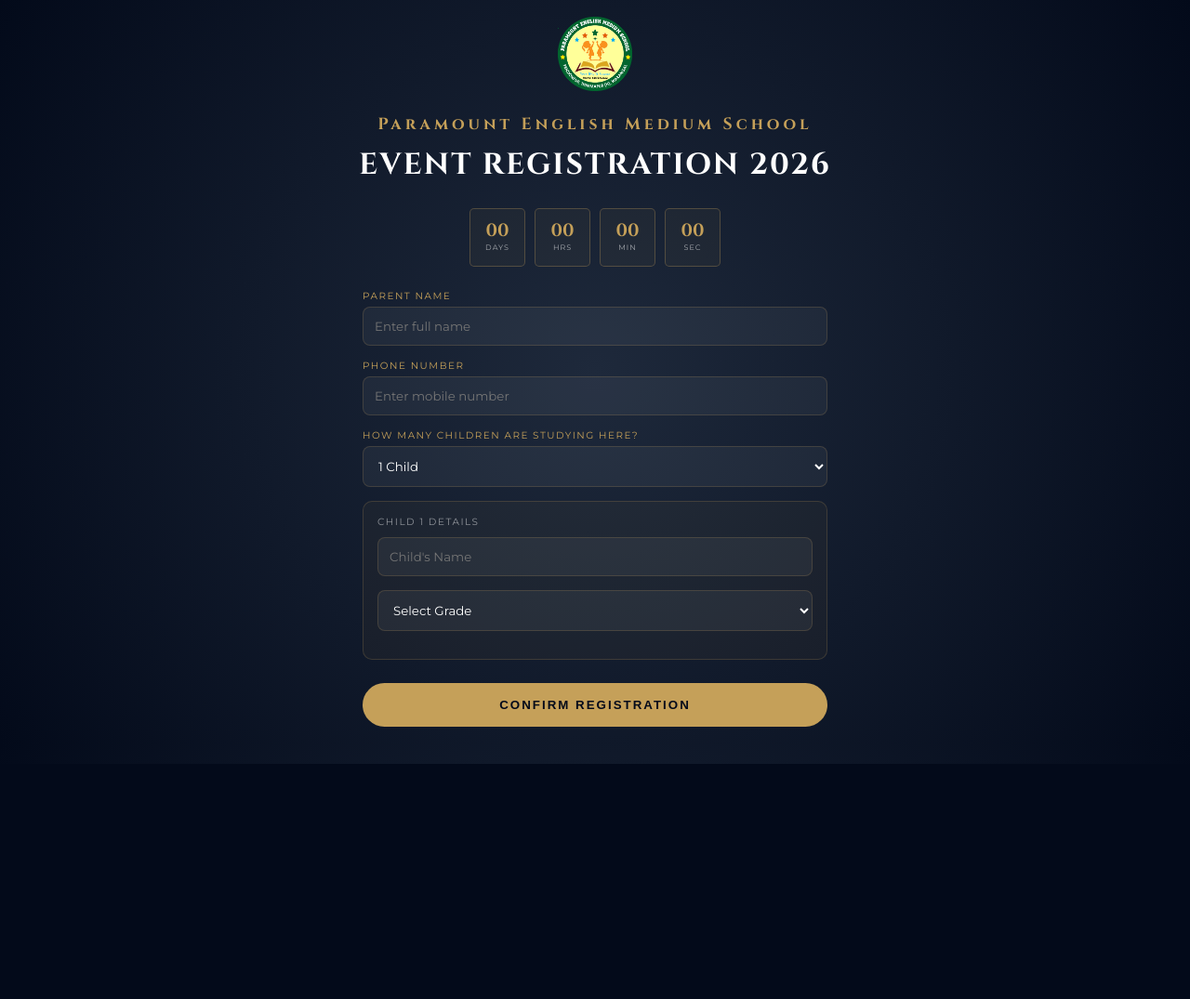
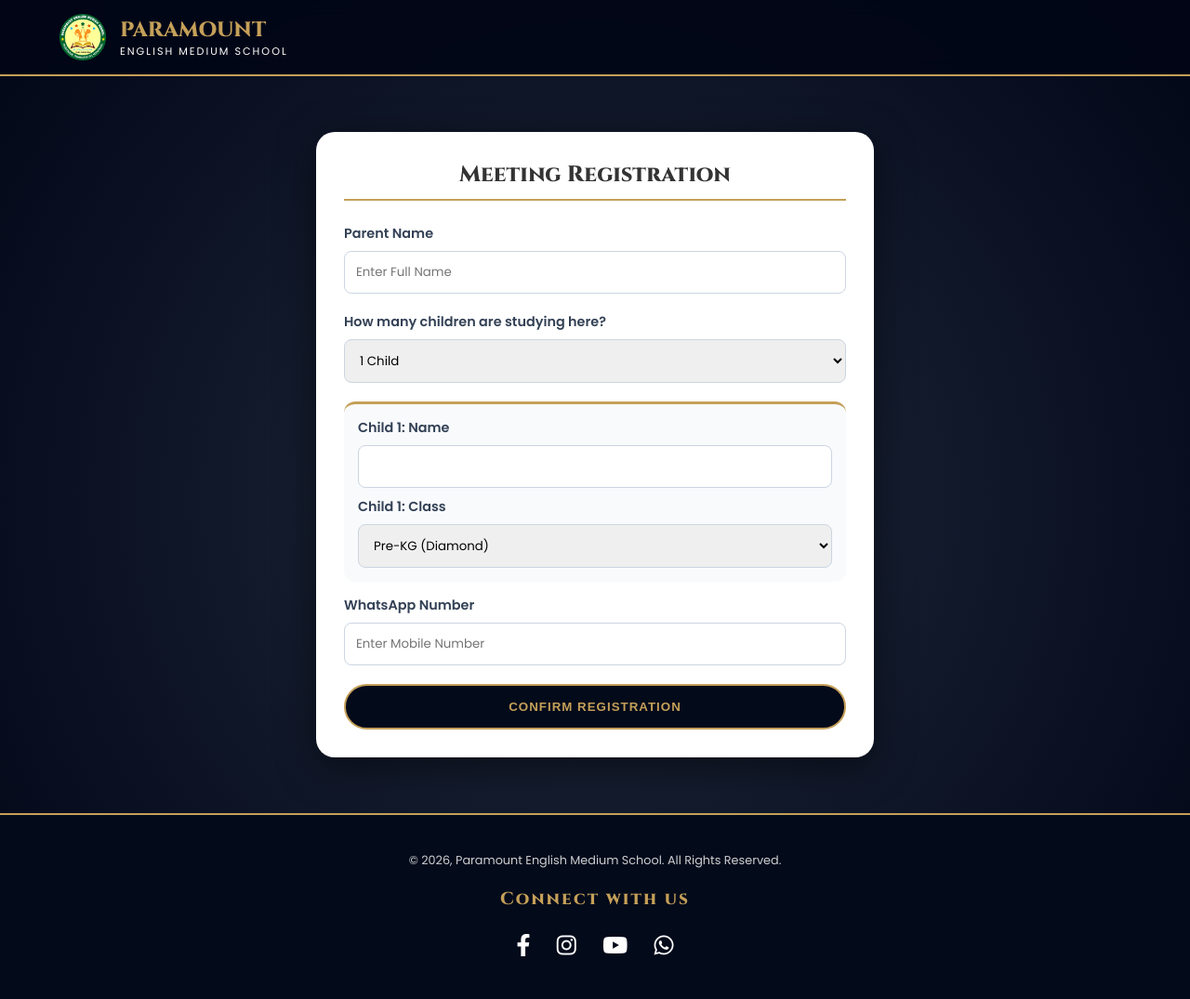
Before and after one commit to paramountwgl/Registrations-PTM2026, a plain HTML site: page index.html in a window 1280 px wide. Shown: the whole page at 93% size. Before the commit the page ends 822 px from the top, so only its background shows below. Drawn offline with Linux system fonts and the light colour scheme.

Commit message:
Update index.html

```diff
--- a/index.html
+++ b/index.html
@@ -3,227 +3,223 @@
 <head>
     <meta charset="UTF-8">
     <meta name="viewport" content="width=device-width, initial-scale=1.0">
-    <title>Guest Registration | Paramount School</title>
-
-    <link href="https://fonts.googleapis.com/css2?family=Cinzel:wght@400;700;900&family=Great+Vibes&family=Montserrat:wght@200;400;600&display=swap" rel="stylesheet">
-    <link rel="stylesheet" href="https://cdnjs.cloudflare.com/ajax/libs/font-awesome/6.0.0/css/all.min.css">
+    <title>PTM 2026 | Paramount English Medium School</title>
     <link rel="icon" type="image/png" href="School logo 2.png">
 
-    <script src="https://www.gstatic.com/firebasejs/9.6.1/firebase-app-compat.js"></script>
-    <script src="https://www.gstatic.com/firebasejs/9.6.1/firebase-firestore-compat.js"></script>
+    <link href="https://fonts.googleapis.com/css2?family=Cinzel:wght@600;800&family=Great+Vibes&family=Poppins:wght@300;400;600&display=swap" rel="stylesheet">
+    <link rel="stylesheet" href="https://cdnjs.cloudflare.com/ajax/libs/font-awesome/6.0.0/css/all.min.css">
 
     <style>
-        :root { --gold: #c5a059; --navy: #030a1a; --white: #f4f4f4; }
-        * { margin: 0; padding: 0; box-sizing: border-box; }
+        :root { --header-bg: #030a1a; --gold: #c5a059; --white: #ffffff; --light-bg: #f8f9fa; }
+
+        * { box-sizing: border-box; margin: 0; padding: 0; }
 
         body {
-            background-color: var(--navy);
-            height: 100vh; display: flex; align-items: center; justify-content: center;
-            overflow: hidden; font-family: 'Montserrat', sans-serif;
-            background-image: radial-gradient(circle at center, #1e293b 0%, #030a1a 100%);
+            font-family: 'Poppins', sans-serif;
+            background-color: var(--header-bg);
+            background-image: radial-gradient(circle at center, #1e293b 0%, #020617 100%);
+            color: white;
+            min-height: 100vh;
+            overflow-x: hidden;
+            display: flex;
+            flex-direction: column;
         }
 
-        .invitation-frame {
-            width: 92%; max-width: 850px; height: 85vh;
-            border: 2px solid var(--gold); position: relative;
-            background: rgba(3, 10, 26, 0.6); backdrop-filter: blur(10px);
-            box-shadow: 0 0 50px rgba(0,0,0,0.5); display: flex; flex-direction: column;
+        /* --- Header Styles --- */
+        header {
+            display: flex; justify-content: space-between; align-items: center;
+            padding: 15px 5%; background: rgba(2, 6, 23, 0.9);
+            backdrop-filter: blur(10px); border-bottom: 2px solid var(--gold);
+            position: sticky; top: 0; z-index: 1000;
         }
+        .logo-container { display: flex; align-items: center; gap: 15px; }
+        .logo-img { height: 50px; }
+        .name-main { font-family: 'Cinzel', serif; font-size: 1.4rem; color: var(--gold); font-weight: 900; }
+        .name-sub { font-size: 0.7rem; letter-spacing: 2px; }
 
-        .scroll-content {
-            flex: 1; overflow-y: auto; padding: 40px 20px; text-align: center;
-            scrollbar-width: thin; scrollbar-color: var(--gold) transparent;
+        /* --- Form Container --- */
+        .registration-section { padding: 60px 5%; flex: 1; }
+        .form-container {
+            max-width: 600px; margin: 0 auto; background: white;
+            color: #333; padding: 30px; border-radius: 20px;
+            box-shadow: 0 10px 40px rgba(0,0,0,0.5);
         }
+        .form-group { margin-bottom: 20px; }
+        label { display: block; font-weight: 600; margin-bottom: 8px; font-size: 0.9rem; color: #334155; }
+        input, select { width: 100%; padding: 12px; border-radius: 8px; border: 1px solid #cbd5e1; font-family: inherit; }
 
-        .scroll-content::-webkit-scrollbar { width: 4px; }
-        .scroll-content::-webkit-scrollbar-thumb { background: var(--gold); border-radius: 10px; }
-
-        .school-logo { height: 80px; margin-bottom: 20px; }
-        .school-name { font-family: 'Cinzel', serif; font-size: 1.1rem; letter-spacing: 4px; color: var(--gold); margin-bottom: 10px; }
-
-        .event-title { font-family: 'Cinzel', serif; font-size: clamp(1.2rem, 4vw, 2rem); color: #fff; margin: 10px 0; letter-spacing: 2px; }
-
-        /* Countdown wrapper from Invitation */
-        .countdown-wrapper { display: flex; justify-content: center; gap: 10px; margin: 25px 0; }
-        .count-unit { background: rgba(197, 160, 89, 0.05); border: 1px solid rgba(197, 160, 89, 0.3); padding: 10px; min-width: 60px; border-radius: 5px; }
-        .count-unit span { display: block; font-family: 'Cinzel', serif; font-size: 1.2rem; color: var(--gold); font-weight: 700; }
-        .count-unit label { font-size: 0.5rem; text-transform: uppercase; letter-spacing: 1px; color: rgba(255,255,255,0.6); }
-
-        /* Form Styling */
-        #registrationForm { max-width: 500px; margin: 0 auto; text-align: left; }
-        .input-group { margin-bottom: 15px; }
-        label { display: block; font-size: 0.65rem; text-transform: uppercase; letter-spacing: 1.5px; color: var(--gold); margin-bottom: 5px; }
-        input, select {
-            width: 100%; background: rgba(255,255,255,0.05); border: 1px solid rgba(197, 160, 89, 0.2);
-            padding: 12px; border-radius: 8px; color: white; outline: none; font-family: inherit;
-        }
-
-        .child-entry-card {
-            background: rgba(197, 160, 89, 0.05); border: 1px solid rgba(197, 160, 89, 0.2);
-            padding: 15px; border-radius: 10px; margin-bottom: 15px; animation: slideUp 0.4s ease;
+        .child-entry {
+            background: #f8fafc; padding: 15px; border-radius: 12px;
+            border-top: 3px solid var(--gold); margin-bottom: 15px;
         }
 
         .submit-btn {
-            width: 100%; padding: 16px; background: var(--gold); border: none; border-radius: 50px;
-            color: var(--navy); font-weight: 700; cursor: pointer; transition: 0.4s; letter-spacing: 2px; margin-top: 10px;
+            background: var(--header-bg); color: var(--gold); border: 2px solid var(--gold);
+            padding: 15px; width: 100%; border-radius: 50px; font-weight: bold;
+            cursor: pointer; transition: 0.3s; letter-spacing: 1px;
         }
-        .submit-btn:hover { background: white; box-shadow: 0 0 20px rgba(197, 160, 89, 0.4); }
+        .submit-btn:hover { background: var(--gold); color: black; }
 
-        /* Pass/Table View */
-        .pass-table { width: 100%; border-collapse: collapse; margin-top: 20px; font-size: 0.85rem; }
-        .pass-table th { color: var(--gold); border-bottom: 1px solid var(--gold); padding: 10px; text-align: left; }
-        .pass-table td { padding: 12px 10px; border-bottom: 1px solid rgba(255,255,255,0.1); text-align: left; color: #fff; }
+        /* --- Success Popup / Modal --- */
+        #successModal {
+            display: none; position: fixed; top: 0; left: 0; width: 100%; height: 100%;
+            background: rgba(0,0,0,0.9); z-index: 2000; align-items: center; justify-content: center; padding: 20px;
+        }
+        .modal-content {
+            background: white; color: #333; padding: 30px; border-radius: 20px;
+            width: 100%; max-width: 500px; text-align: center; border: 3px solid var(--gold);
+        }
+        .pass-table { width: 100%; border-collapse: collapse; margin: 20px 0; font-size: 0.85rem; }
+        .pass-table th { background: #f1f5f9; padding: 10px; border-bottom: 2px solid var(--gold); text-align: left; }
+        .pass-table td { padding: 10px; border-bottom: 1px solid #eee; text-align: left; }
 
-        .footer-inner { margin-top: 50px; padding-bottom: 20px; text-align: center; }
-        .connect-text { font-family: 'Cinzel', serif; color: #fff; font-size: 0.9rem; letter-spacing: 3px; text-transform: uppercase; margin: 20px 0 10px; }
-        .social-links { display: flex; justify-content: center; gap: 20px; }
-        .social-links a { color: var(--gold); font-size: 1.2rem; transition: 0.3s; }
-
-        @keyframes slideUp { from { opacity: 0; transform: translateY(15px); } to { opacity: 1; transform: translateY(0); } }
+        /* --- Footer --- */
+        footer {
+            background-color: var(--header-bg); padding: 40px 20px;
+            text-align: center; border-top: 2px solid var(--gold); margin-top: auto;
+        }
+        .social-icons a { color: white; font-size: 24px; margin: 0 12px; transition: 0.3s; }
+        .social-icons a:hover { color: var(--gold); }
+        .connect-text { font-family: 'Cinzel', serif; color: var(--gold); margin-bottom: 20px; letter-spacing: 2px; }
     </style>
 </head>
 <body>
 
-  <div class="scroll-content" id="scrollArea">
-    <img src="School logo 2.png" alt="Logo" class="school-logo">
-    <h2 class="school-name">Paramount English Medium School</h2>
-    <h1 class="event-title">EVENT REGISTRATION 2026</h1>
+<header>
+    <div class="logo-container">
+        <img src="School logo 2.png" alt="Logo" class="logo-img">
+        <div class="school-name-box">
+            <div class="name-main">PARAMOUNT</div>
+            <div class="name-sub">ENGLISH MEDIUM SCHOOL</div>
+        </div>
+    </div>
+</header>
 
-    <div class="countdown-wrapper">
-        <div class="count-unit"><span id="days">00</span><label>Days</label></div>
-        <div class="count-unit"><span id="hours">00</span><label>Hrs</label></div>
-        <div class="count-unit"><span id="mins">00</span><label>Min</label></div>
-        <div class="count-unit"><span id="secs">00</span><label>Sec</label></div>
+<section class="registration-section">
+    <div class="form-container">
+        <h2 style="font-family: 'Cinzel'; text-align: center; border-bottom: 2px solid var(--gold); padding-bottom: 10px; margin-bottom: 25px;">Meeting Registration</h2>
+
+        <form id="ptmForm">
+            <div class="form-group">
+                <label>Parent Name</label>
+                <input type="text" id="parentName" placeholder="Enter Full Name" required>
             </div>
 
-    <form id="registrationForm">
-        <div class="input-group">
-            <label>Parent Name</label>
-            <input type="text" id="parentName" required placeholder="Enter full name">
-        </div>
-
-        <div class="input-group">
-            <label>Phone Number</label>
-            <input type="tel" id="phone" required placeholder="Enter mobile number">
-        </div>
-
-        <div class="input-group">
+            <div class="form-group">
                 <label>How many children are studying here?</label>
-            <select id="childCount" onchange="updateChildFields()">
+                <select id="childCount" onchange="updateChildFields()" required>
                     <option value="1">1 Child</option>
                     <option value="2">2 Children</option>
                     <option value="3">3 Children</option>
-                <option value="4">4 Children</option>
                 </select>
             </div>
 
             <div id="childrenContainer"></div>
 
+            <div class="form-group">
+                <label>WhatsApp Number</label>
+                <input type="tel" id="phoneNumber" placeholder="Enter Mobile Number" required>
+            </div>
+
             <button type="submit" id="submitBtn" class="submit-btn">CONFIRM REGISTRATION</button>
         </form>
+    </div>
+</section>
 
-    <div id="successPopup" style="display:none; position: fixed; top: 0; left: 0; width: 100%; height: 100%; background: rgba(3,10,26,0.95); z-index: 1000; padding: 20px; align-items: center; justify-content: center;">
-        <div class="child-entry-card" style="max-width: 500px; width: 100%; text-align: center; border: 2px solid var(--gold); background: var(--navy);">
-            <i class="fas fa-check-circle" style="font-size: 3rem; color: var(--gold); margin-bottom: 15px;"></i>
-            <h2 style="color:white; margin-bottom: 10px;">Registration Successful!</h2>
-            <p style="font-size: 0.8rem; color: var(--gold); letter-spacing: 2px; margin-bottom: 20px;">YOUR ENTRY PASS</p>
+<div id="successModal">
+    <div class="modal-content">
+        <div style="background: #28a745; color: white; width: 50px; height: 50px; border-radius: 50%; display: flex; align-items: center; justify-content: center; margin: 0 auto 15px;">
+            <i class="fas fa-check"></i>
+        </div>
+        <h2 style="font-family: 'Cinzel';">Registration Successful!</h2>
+        <p style="font-size: 0.8rem; letter-spacing: 1px; color: var(--gold); font-weight: bold; margin-top: 5px;">OFFICIAL MEETING PASS</p>
 
-            <div id="passDetails" style="text-align: left; margin-bottom: 20px;"></div>
+        <div id="meetingSchedule"></div>
 
-            <button onclick="location.reload()" class="submit-btn" style="background: transparent; border: 1px solid var(--gold); color: var(--gold);">CLOSE & RESET</button>
+        <div style="background: #fffbeb; border: 1px dashed var(--gold); padding: 10px; margin: 15px 0; font-size: 0.8rem; font-weight: bold;">
+            <i class="fas fa-camera"></i> PLEASE TAKE A SCREENSHOT!
+        </div>
+
+        <button class="submit-btn" onclick="location.reload()">Finish</button>
     </div>
 </div>
 
+<footer>
+    <div class="footer-container">
+        <p style="margin-bottom: 20px; font-size: 0.8rem; opacity: 0.8;">
+            &copy; 2026, Paramount English Medium School. All Rights Reserved.
+        </p>
+        <h3 class="connect-text">Connect with us</h3>
+        <div class="social-icons">
+            <a href="https://www.facebook.com/paramountschoolwgl" target="_blank"><i class="fab fa-facebook-f"></i></a>
+            <a href="https://www.instagram.com/paramount.07" target="_blank"><i class="fab fa-instagram"></i></a>
+            <a href="https://youtube.com/@paramountschoolwgl" target="_blank"><i class="fab fa-youtube"></i></a>
+            <a href="https://wa.me/919000641355" target="_blank"><i class="fab fa-whatsapp"></i></a>
         </div>
+    </div>
+</footer>
+
+<script src="https://www.gstatic.com/firebasejs/8.10.1/firebase-app.js"></script>
+<script src="https://www.gstatic.com/firebasejs/8.10.1/firebase-database.js"></script>
 
 <script>
-    // --- Teacher/Room Mapping ---
-    const classData = {
-        "Pre-KG": { teacher: "Ms. Sarah", room: "Room A-101" },
-        "LKG": { teacher: "Ms. Aruna", room: "Room A-102" },
-        "UKG": { teacher: "Ms. Lakshmi", room: "Room A-103" },
-        "Grade 1": { teacher: "Mr. David", room: "Room B-202" },
-        "Grade 2": { teacher: "Ms. Nirmala", room: "Room C-303" },
-        "Grade 3": { teacher: "Mr. Satish", room: "Room C-304" },
-        "Grade 4": { teacher: "Ms. Swapna", room: "Room D-401" },
-        "Grade 5": { teacher: "Mr. Kiran", room: "Room D-402" },
-        "Grade 6": { teacher: "Ms. Fatima", room: "Lab 1" },
-        "Grade 7": { teacher: "Mr. Ravi", room: "Lab 2" },
-        "Grade 8": { teacher: "Ms. Mary", room: "Library Hall" }
+    // --- STAFF DATA ---
+    const staffDir = {
+        "Pre-KG (Diamond)": { teacher: "Ms. Sarah", room: "Room A-101" },
+        "KG-1 (Ruby)": { teacher: "Ms. Aruna", room: "Room A-102" },
+        "KG-2 (Amber)": { teacher: "Ms. Lakshmi", room: "Room A-103" },
+        "Grade-1 (Opal)": { teacher: "Mr. David", room: "Room B-202" },
+        "Grade-2 (Emerald)": { teacher: "Ms. Nirmala", room: "Room C-303" },
+        "Grade-3 (Crystal)": { teacher: "Mr. Satish", room: "Room C-304" },
+        "Grade-4 (Citrine)": { teacher: "Ms. Swapna", room: "Room D-401" },
+        "Grade-5 (Moonstone)": { teacher: "Mr. Kiran", room: "Room D-402" },
+        "Grade-6 (Alluri)": { teacher: "Ms. Fatima", room: "Science Lab" },
+        "Grade-7 (Kalam)": { teacher: "Mr. Ravi", room: "Computer Lab" },
+        "Grade-8 (Bhagat)": { teacher: "Ms. Mary", room: "Library Hall" }
     };
 
     function updateChildFields() {
         const count = document.getElementById('childCount').value;
         const container = document.getElementById('childrenContainer');
-        container.innerHTML = '';
-        for(let i=1; i<=count; i++) {
+        const options = Object.keys(staffDir).map(cls => `<option value="${cls}">${cls}</option>`).join('');
+        container.innerHTML = "";
+        for (let i = 1; i <= count; i++) {
             container.innerHTML += `
-                <div class="child-entry-card">
-                    <label style="color:white; opacity:0.5; margin-bottom:10px;">Child ${i} Details</label>
-                    <div class="input-group">
-                        <input type="text" class="child-name" placeholder="Child's Name" required>
-                    </div>
-                    <div class="input-group">
-                        <select class="child-grade" required>
-                            <option value="" disabled selected>Select Grade</option>
-                            ${Object.keys(classData).map(grade => `<option value="${grade}">${grade}</option>`).join('')}
-                        </select>
-                    </div>
+                <div class="child-entry">
+                    <label>Child ${i}: Name</label>
+                    <input type="text" class="child-name" required style="margin-bottom:10px;">
+                    <label>Child ${i}: Class</label>
+                    <select class="child-grade" required>${options}</select>
                 </div>`;
         }
     }
     updateChildFields();
 
-    document.getElementById('registrationForm').addEventListener('submit', async (e) => {
+    document.getElementById('ptmForm').addEventListener('submit', async (e) => {
         e.preventDefault();
         const btn = document.getElementById('submitBtn');
-        btn.innerHTML = "PROCESSING...";
-        btn.disabled = true;
+        btn.disabled = true; btn.innerText = "Saving...";
 
-        const parentName = document.getElementById('parentName').value;
+        const parent = document.getElementById('parentName').value;
         const names = document.querySelectorAll('.child-name');
         const grades = document.querySelectorAll('.child-grade');
 
-        let students = [];
-        let detailsHtml = `<p style='font-size:0.9rem; margin-bottom:15px;'>Parent: <b>${parentName}</b></p>`;
-        detailsHtml += `<table style='width:100%; border-collapse:collapse; font-size:0.8rem;'>
-                        <tr style='color:var(--gold); border-bottom:1px solid var(--gold);'>
-                            <th style='padding:5px; text-align:left;'>Student</th>
-                            <th style='padding:5px; text-align:left;'>Teacher</th>
-                            <th style='padding:5px; text-align:left;'>Room</th>
-                        </tr>`;
-
-        names.forEach((el, index) => {
-            const grade = grades[index].value;
-            const info = classData[grade];
-            students.push({ name: el.value, grade: grade });
-            detailsHtml += `
-                <tr style='border-bottom:1px solid rgba(255,255,255,0.1);'>
-                    <td style='padding:8px 5px;'>${el.value}<br><small>${grade}</small></td>
-                    <td style='padding:8px 5px;'>${info.teacher}</td>
-                    <td style='padding:8px 5px; color:var(--gold);'>${info.room}</td>
-                </tr>`;
-        });
-        detailsHtml += `</table>`;
-
-        try {
-            // Your existing Firebase call
-            await db.collection("event_registrations").add({
-                parentName,
-                phone: document.getElementById('phone').value,
-                students,
-                timestamp: firebase.firestore.FieldValue.serverTimestamp()
+        let rowsHtml = "";
+        names.forEach((input, i) => {
+            const grade = grades[i].value;
+            const info = staffDir[grade];
+            rowsHtml += `<tr><td><b>${input.value}</b><br>${grade}</td><td>${info.teacher}</td><td style="color:var(--gold); font-weight:bold;">${info.room}</td></tr>`;
         });
 
-            // Show Popup
-            document.getElementById('passDetails').innerHTML = detailsHtml;
-            document.getElementById('successPopup').style.display = 'flex';
-        } catch (err) {
-            alert("Error saving registration. Please check internet.");
-            btn.innerHTML = "CONFIRM REGISTRATION";
-            btn.disabled = false;
-        }
+        const table = `<table class="pass-table"><thead><tr><th>Student</th><th>Teacher</th><th>Room</th></tr></thead><tbody>${rowsHtml}</tbody></table>`;
+
+        // Success Simulation (Add your Firebase db.ref().set() logic here)
+        setTimeout(() => {
+            document.getElementById('meetingSchedule').innerHTML = table;
+            document.getElementById('successModal').style.display = 'flex';
+        }, 1000);
     });
 </script>
+
 </body>
 </html>
```
Lines whose indentation alone changed are shown as unchanged.
